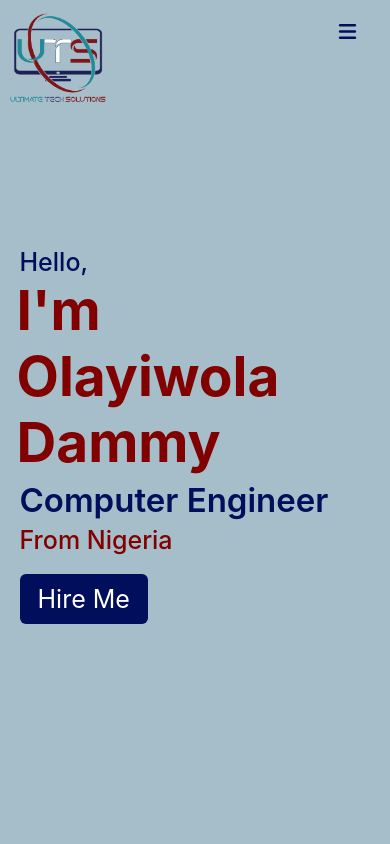
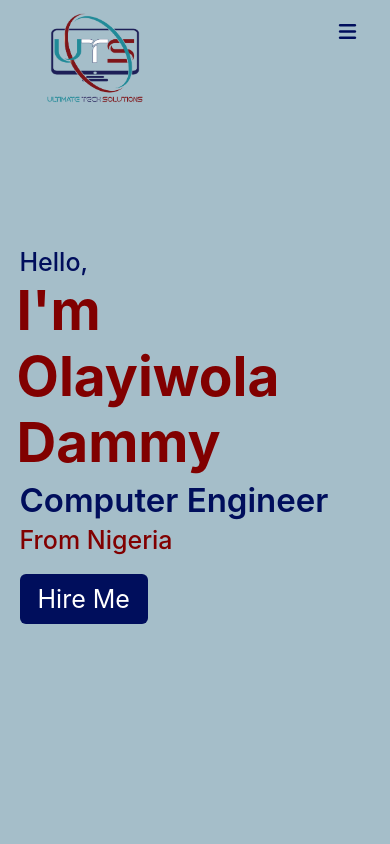
Before and after one commit to ultimate-star/UTS.github.io, a plain HTML site: page index.html in a window 390 px wide. Shown: the top 844 px of the page. Drawn offline with Linux system fonts and the light colour scheme; a web font is replaced by a local one.

Commit message:
Update style.css

```diff
--- a/style.css
+++ b/style.css
@@ -719,9 +719,9 @@ footer .text a:hover {
   }
 }
 
-@media (max-width: 760px) {
+@media (max-width: 720px) {
   nav .navbar {
-    width: 100%;
+    width: 80%;
   }
 
   nav.sticky {
```
